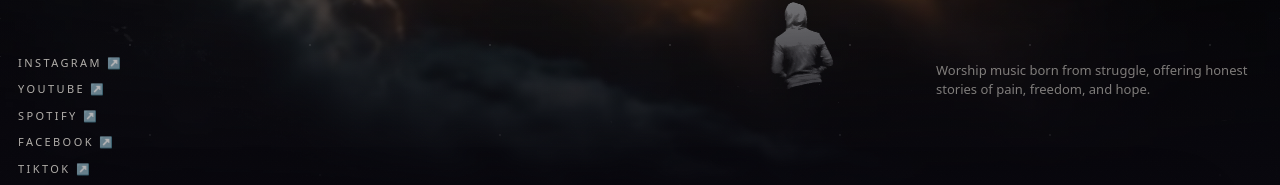
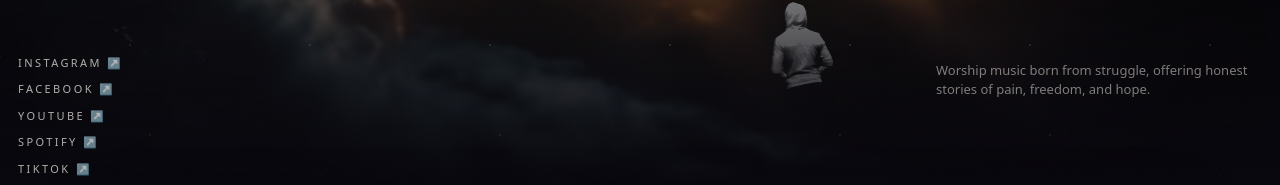
Before and after one commit to darrensmith849/allthegloryclaude, a Next.js app: page / in a window 1280 px wide. Shown: the part 605-790 px from the top of the page. Built offline with nearby package versions, Linux system fonts and the light colour scheme.

Commit message:
fix: correct TikTok link and reorder social dock by name length
Co-Authored-By: Claude Opus 4.6 <noreply@anthropic.com>

```diff
--- a/src/components/site/social-dock.tsx
+++ b/src/components/site/social-dock.tsx
@@ -24,9 +24,9 @@ export default function SocialDock() {
   return (
     <div className="social-dock-bottom">
       <Item href={site.socials.instagram} label="Instagram" delay={1} />
-      <Item href={site.socials.youtube} label="YouTube" delay={1.3} />
-      <Item href={site.socials.spotify} label="Spotify" delay={1.6} />
-      <Item href={site.socials.facebook} label="Facebook" delay={1.9} />
+      <Item href={site.socials.facebook} label="Facebook" delay={1.3} />
+      <Item href={site.socials.youtube} label="YouTube" delay={1.6} />
+      <Item href={site.socials.spotify} label="Spotify" delay={1.9} />
       <Item href={site.socials.tiktok} label="TikTok" delay={2.2} />
     </div>
   );
--- a/src/content/site.ts
+++ b/src/content/site.ts
@@ -6,7 +6,7 @@ export const site = {
     youtube: "https://www.youtube.com/@Allthe_glory",
     spotify: "https://open.spotify.com/artist/3k1a0DpzY9A1cGtavpQXt5?si=5w17YKdiSlWR05_EqGj9aw",
     facebook: "https://www.facebook.com/allthegloryy",
-    tiktok: "https://www.tiktok.com/allthe_glory",
+    tiktok: "https://www.tiktok.com/@allthe_glory",
   },
   nav: [
     { label: "Home", href: "/" },
```
